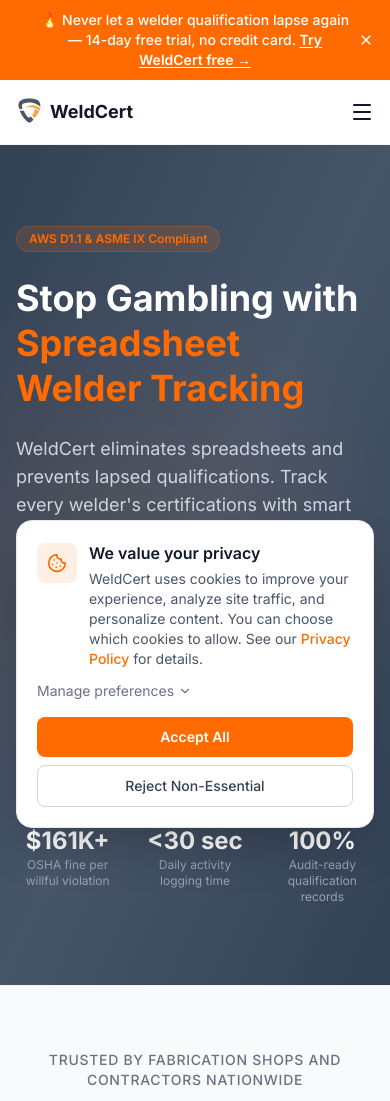
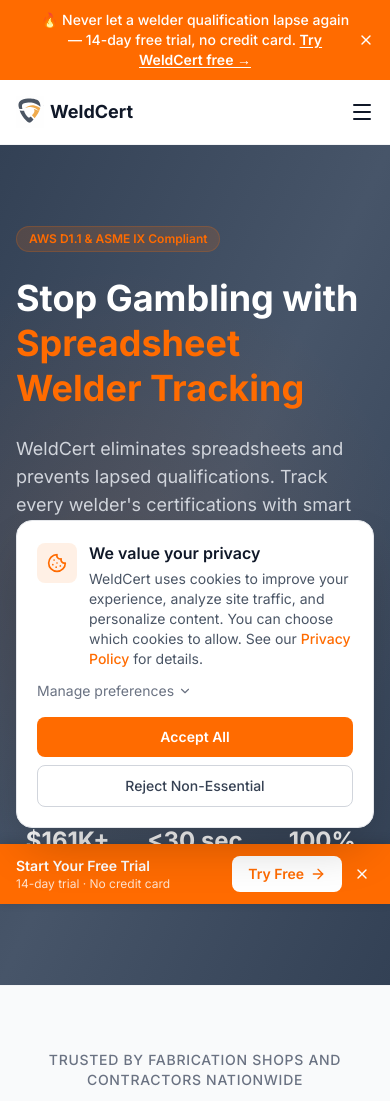
Before and after one commit to nolanterry/weldcert-site, a Next.js app: page / in a window 390 px wide. Shown: the top 1101 px of the page. Built offline with nearby package versions, Linux system fonts and the light colour scheme.

Commit message:
feat: sticky mobile CTA bar — bottom-fixed 'Start Free Trial' on mobile, appears after 300px scroll, dismissible with 3-day localStorage persistence, WCAG compliant

```diff
--- a/src/app/layout.tsx
+++ b/src/app/layout.tsx
@@ -4,6 +4,7 @@
 import { ExitIntentPopup } from "@/components/exit-intent-popup";
 import { CookieConsent } from "@/components/cookie-consent";
 import { PromoBar } from "@/components/promo-bar";
+import { MobileCtaBar } from "@/components/mobile-cta-bar";
 
 const inter = Inter({ subsets: ["latin"], display: "swap" });
 
@@ -157,6 +158,7 @@
         ))}
         {children}
         <ExitIntentPopup />
+        <MobileCtaBar />
         <CookieConsent />
       </body>
     </html>
--- /dev/null
+++ b/src/components/mobile-cta-bar.tsx
@@ -0,0 +1,71 @@
+"use client";
+
+import { useState, useEffect } from "react";
+import { X, ArrowRight } from "lucide-react";
+
+const SIGNUP_URL = "https://app.weldcert.io/sign-up";
+const STORAGE_KEY = "weldcert_mobile_cta_dismissed";
+const DISMISS_DAYS = 3;
+const SCROLL_THRESHOLD = 300;
+
+export function MobileCtaBar() {
+  const [visible, setVisible] = useState(false);
+  const [dismissed, setDismissed] = useState(false);
+
+  useEffect(() => {
+    try {
+      const ts = localStorage.getItem(STORAGE_KEY);
+      if (ts && Date.now() - Number(ts) < DISMISS_DAYS * 86400000) {
+        setDismissed(true);
+        return;
+      }
+    } catch {}
+
+    const handleScroll = () => {
+      setVisible(window.scrollY > SCROLL_THRESHOLD);
+    };
+
+    window.addEventListener("scroll", handleScroll, { passive: true });
+    return () => window.removeEventListener("scroll", handleScroll);
+  }, []);
+
+  const handleDismiss = () => {
+    setDismissed(true);
+    try {
+      localStorage.setItem(STORAGE_KEY, String(Date.now()));
+    } catch {}
+  };
+
+  if (dismissed) return null;
+
+  return (
+    <div
+      className={`fixed bottom-0 left-0 right-0 z-50 md:hidden transition-transform duration-300 ${
+        visible ? "translate-y-0" : "translate-y-full"
+      }`}
+      role="complementary"
+      aria-label="Start free trial"
+    >
+      <div className="bg-brand text-white px-4 py-3 flex items-center justify-between shadow-[0_-2px_10px_rgba(0,0,0,0.15)]">
+        <div className="flex-1 min-w-0 mr-3">
+          <p className="text-sm font-semibold truncate">Start Your Free Trial</p>
+          <p className="text-xs text-white/80 truncate">14-day trial · No credit card</p>
+        </div>
+        <a
+          href={SIGNUP_URL}
+          className="inline-flex items-center gap-1.5 bg-white text-brand font-semibold text-sm px-4 py-2 rounded-lg hover:bg-gray-100 transition-colors shrink-0"
+        >
+          Try Free
+          <ArrowRight className="w-4 h-4" />
+        </a>
+        <button
+          onClick={handleDismiss}
+          className="ml-2 p-1 rounded hover:bg-white/20 transition-colors shrink-0"
+          aria-label="Dismiss"
+        >
+          <X className="w-4 h-4" />
+        </button>
+      </div>
+    </div>
+  );
+}
```
